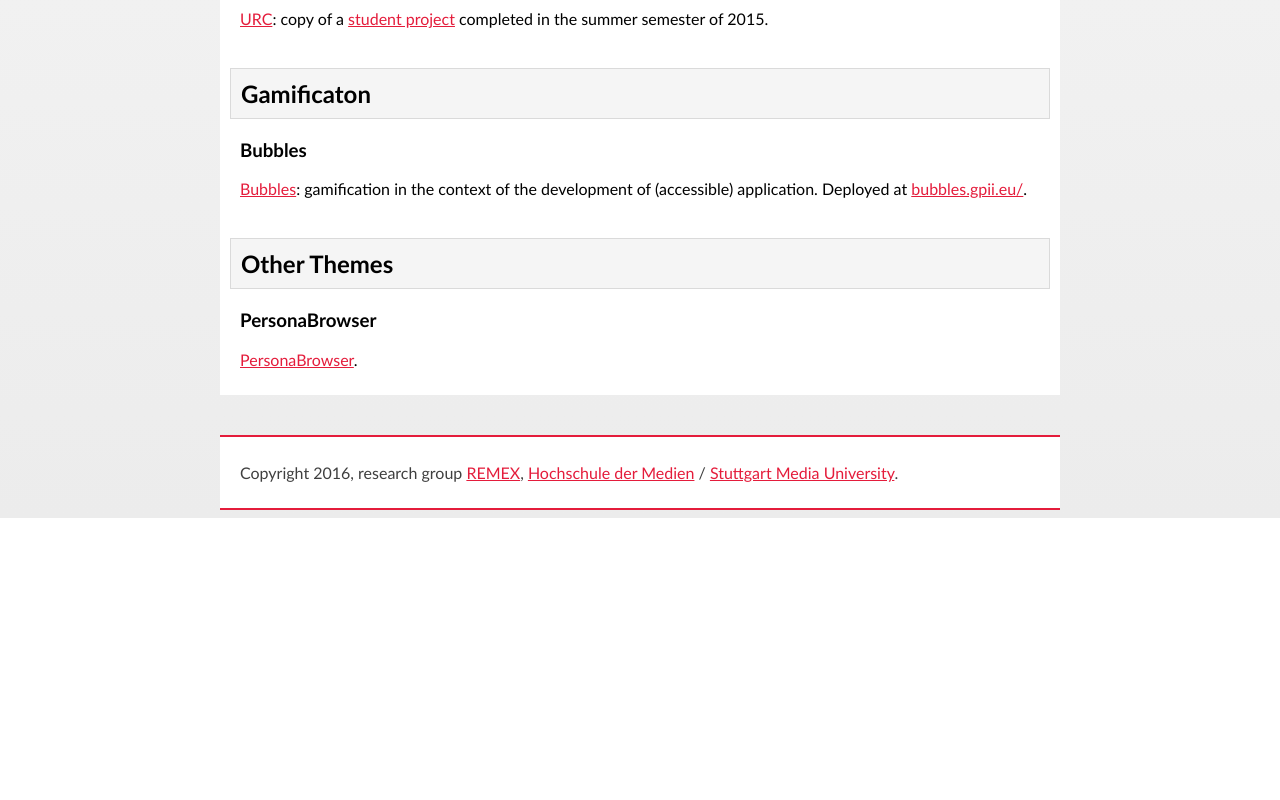
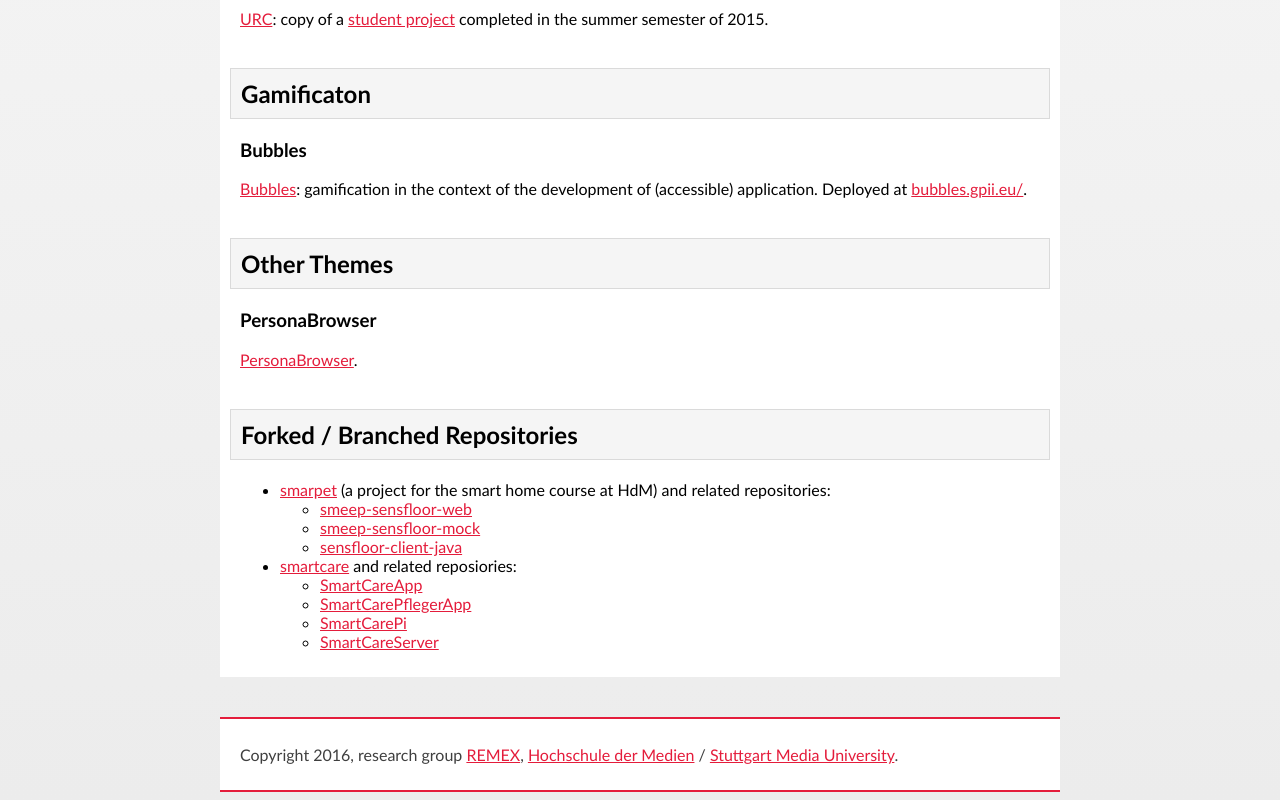
Before and after one commit to REMEXLabs/remexlabs.github.io, a plain HTML site: page index.html in a window 1280 px wide. Shown: the part 1466-2266 px from the top of the page. Before the commit the page ends 1984 px from the top, so only its background shows below. Drawn offline with Linux system fonts and the light colour scheme.

Commit message:
List of recently forked repos added.

```diff
--- a/index.html
+++ b/index.html
@@ -137,6 +137,42 @@
     <!-- Hallo Welt! -->
   </p>
 
+  <h2>Forked / Branched Repositories</h2>
+  <ul>
+    <li>
+      <a href="https://github.com/REMEXLabs/smarpet/">smarpet</a>
+      (a project for the smart home course at <abbr>HdM</abbr>)
+      and related repositories:
+      <ul>
+        <li>
+          <a href="https://github.com/REMEXLabs/smeep-sensfloor-web/">smeep-sensfloor-web</a>
+        </li>
+        <li>
+          <a href="https://github.com/REMEXLabs/smeep-sensfloor-mock/">smeep-sensfloor-mock</a>
+        </li>
+        <li>
+          <a href="https://github.com/REMEXLabs/sensfloor-client-java/">sensfloor-client-java</a>
+        </li>
+      </ul>
+    </li>
+    <li>
+      <a href="https://github.com/REMEXLabs/smartcare">smartcare</a> and related reposiories:
+      <ul>
+        <li>
+          <a href="https://github.com/REMEXLabs/SmartCareApp/">SmartCareApp</a>
+        </li>
+        <li>
+          <a href="https://github.com/REMEXLabs/SmartCarePflegerApp/">SmartCarePflegerApp</a>
+        </li>
+        <li>
+          <a href="https://github.com/REMEXLabs/SmartCarePi/">SmartCarePi</a>
+        </li>
+        <li>
+          <a href="https://github.com/REMEXLabs/SmartCareServer/">SmartCareServer</a>
+        </li>
+      </ul>
+    </li>
+  </ul>
 
 </main>
 
```
